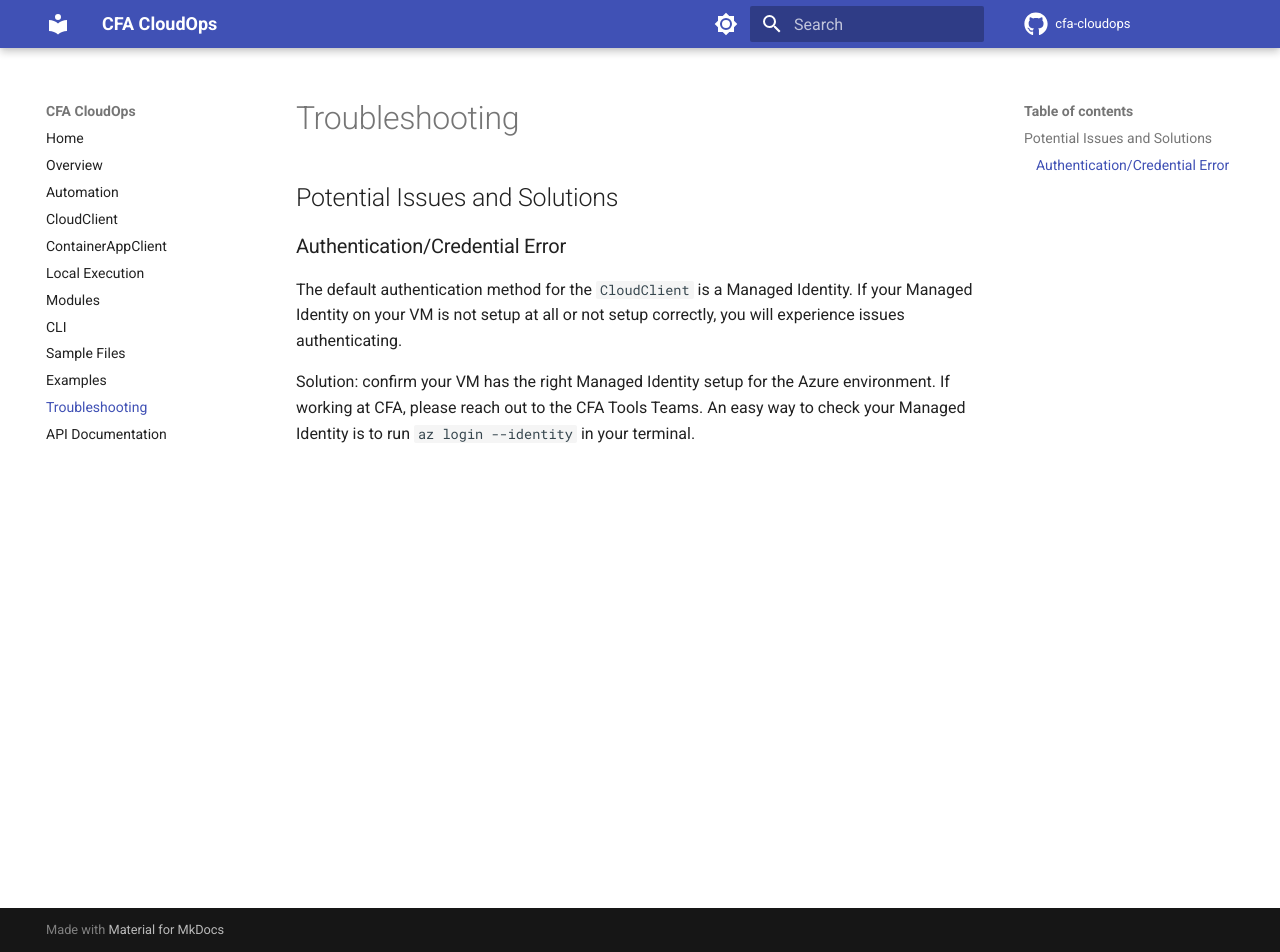
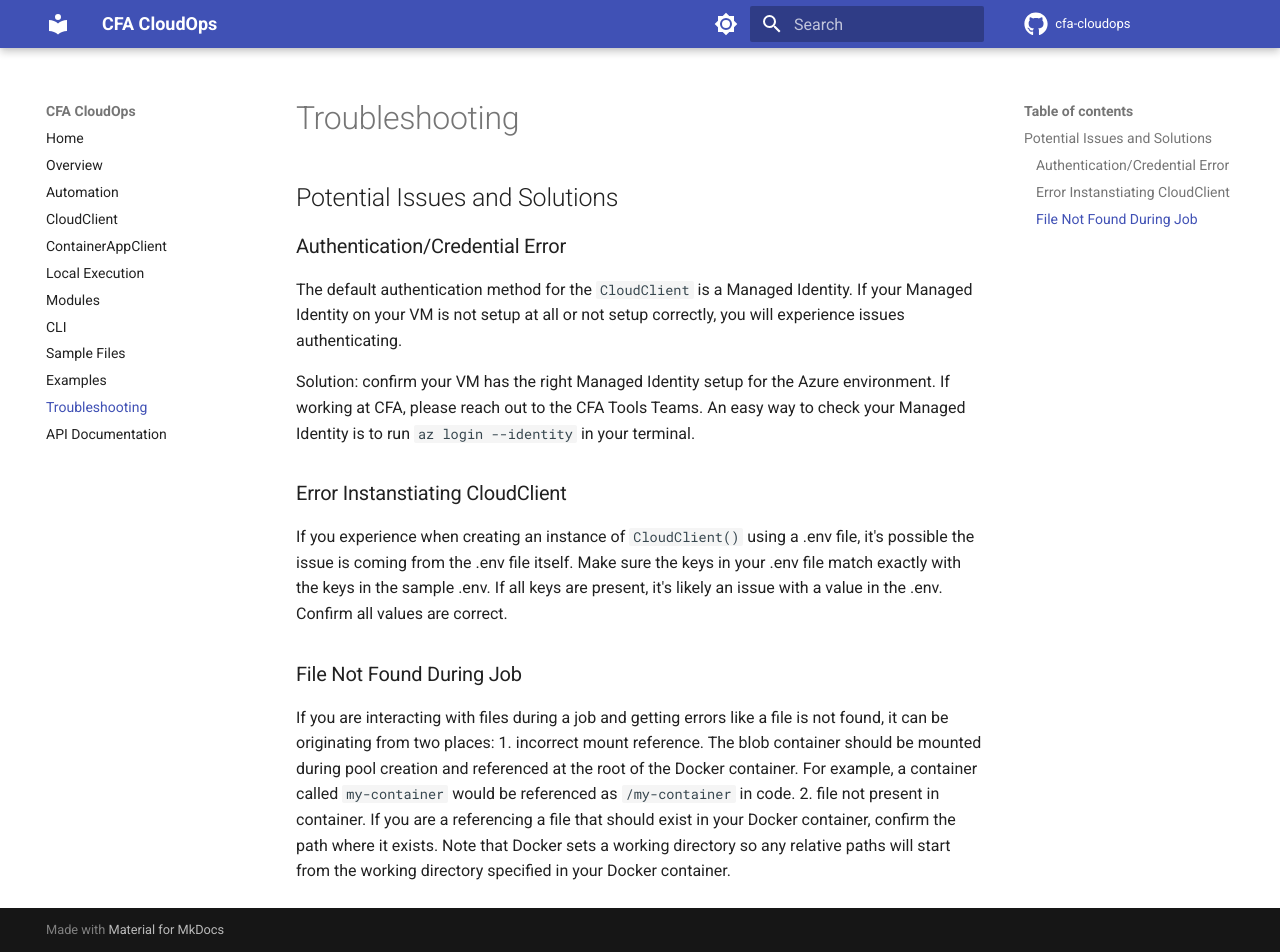
Before and after one commit to CDCgov/cfa-cloudops, an MkDocs documentation site: the page built from docs/troubleshooting.md, in a window 1280 px wide and 952 px high. Built offline with MkDocs 1.6.1 and Material for MkDocs 9.7.7, drawn with Linux system fonts in a browser that asks for light colours; comment, search, counter and statistics services are not loaded.

Commit message:
add/update docs

```diff
--- a/docs/troubleshooting.md
+++ b/docs/troubleshooting.md
@@ -7,3 +7,14 @@
 The default authentication method for the `CloudClient` is a Managed Identity. If your Managed Identity on your VM is not setup at all or not setup correctly, you will experience issues authenticating.
 
 Solution: confirm your VM has the right Managed Identity setup for the Azure environment. If working at CFA, please reach out to the CFA Tools Teams. An easy way to check your Managed Identity is to run `az login --identity` in your terminal.
+
+
+### Error Instanstiating CloudClient
+
+If you experience when creating an instance of `CloudClient()` using a .env file, it's possible the issue is coming from the .env file itself. Make sure the keys in your .env file match exactly with the keys in the sample .env. If all keys are present, it's likely an issue with a value in the .env. Confirm all values are correct.
+
+### File Not Found During Job
+
+If you are interacting with files during a job and getting errors like a file is not found, it can be originating from two places:
+1. incorrect mount reference. The blob container should be mounted during pool creation and referenced at the root of the Docker container. For example, a container called `my-container` would be referenced as `/my-container` in code.
+2. file not present in container. If you are a referencing a file that should exist in your Docker container, confirm the path where it exists. Note that Docker sets a working directory so any relative paths will start from the working directory specified in your Docker container.
```
Also changed, not shown: docs/overview.md (+1 -0 lines), docs/examples/getting_started/cloudclient_walkthrough.ipynb, 2 other files.
